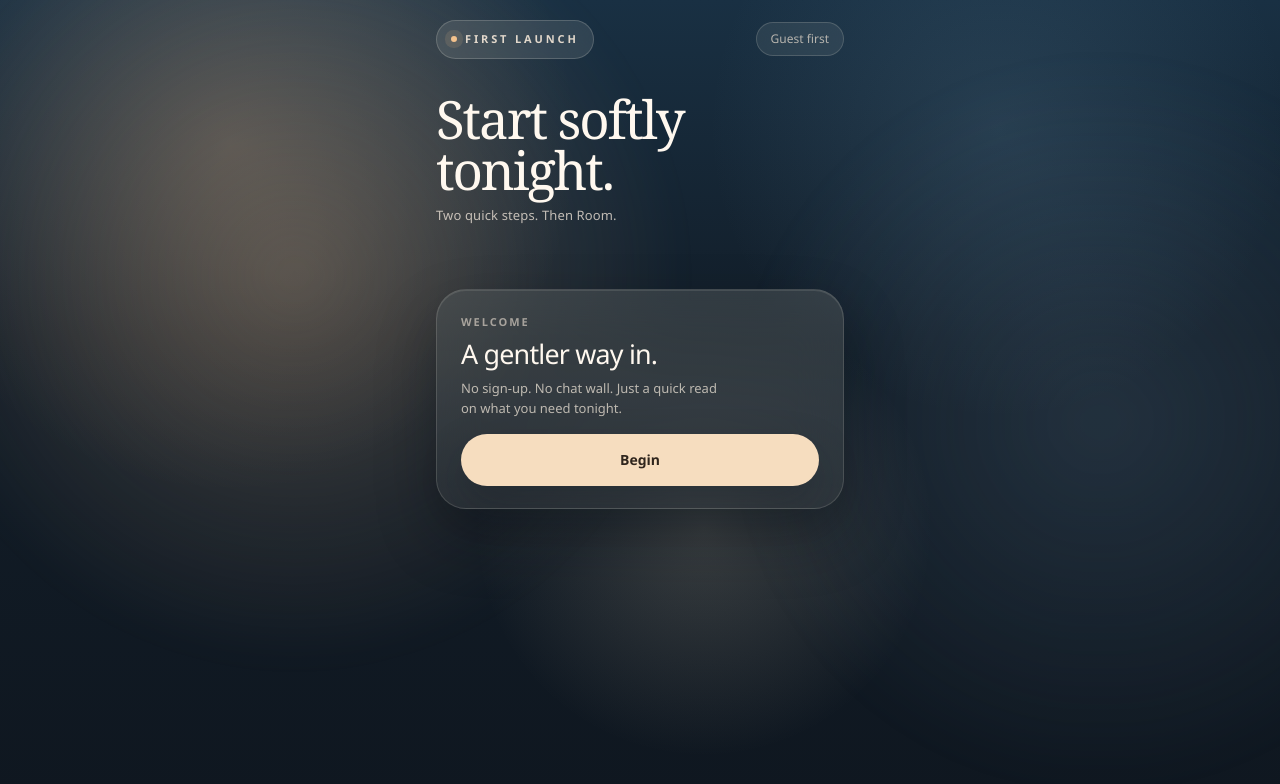
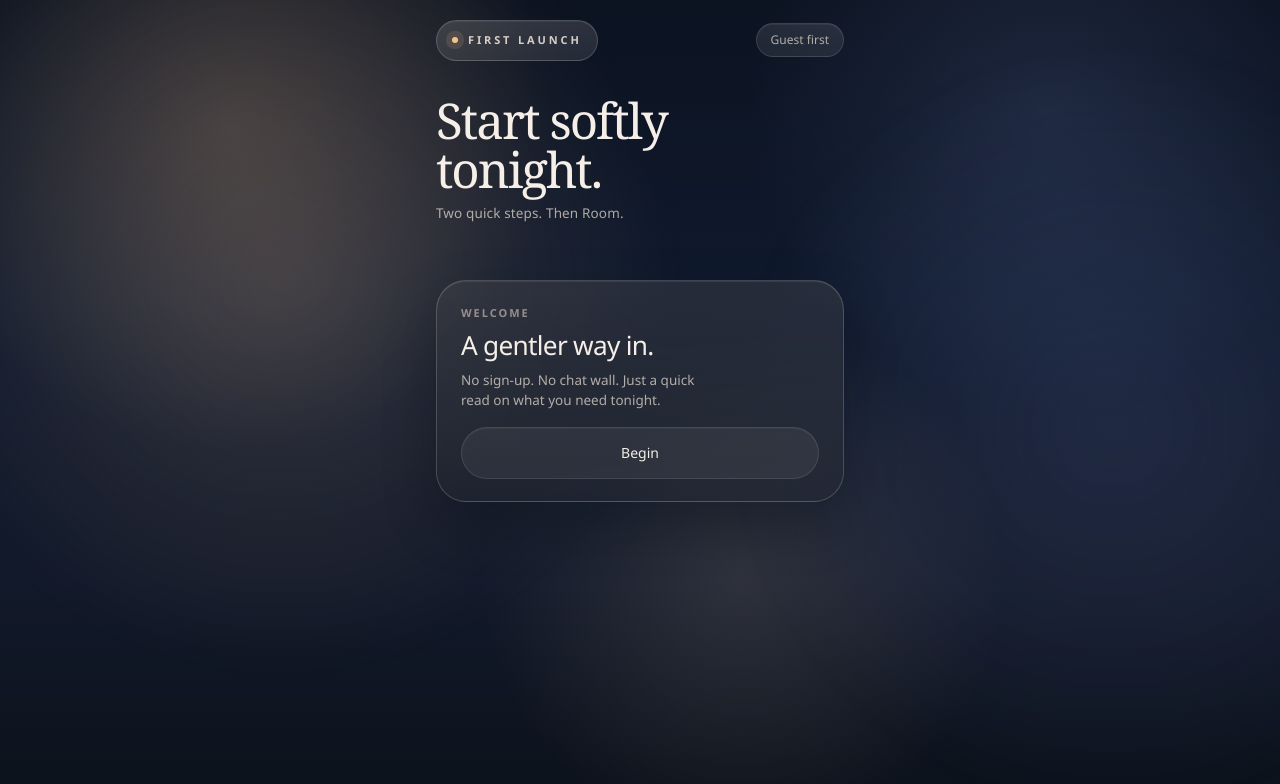
Before and after one commit to lizhongyuanuk-lab/AI-sleep-companion-web-app, a Next.js app: page / in a window 1280 px wide. Shown: the top 784 px of the page. Built offline with nearby package versions, Linux system fonts and the light colour scheme.

Commit message:
refine onboarding interactions and align first-launch specs

```diff
--- a/app/first-launch-flow.module.css
+++ b/app/first-launch-flow.module.css
@@ -3,34 +3,53 @@
   min-height: 100vh;
   overflow-x: clip;
   overflow-y: auto;
+  --shell-bg: rgba(255, 255, 255, 0.09);
+  --shell-bg-strong: rgba(255, 255, 255, 0.13);
+  --shell-bg-soft: rgba(255, 255, 255, 0.05);
+  --shell-border: rgba(255, 248, 239, 0.12);
+  --shell-border-strong: rgba(255, 248, 239, 0.18);
+  --shell-shadow: 0 22px 52px rgba(4, 9, 16, 0.28);
+  --text-primary: rgba(255, 248, 239, 0.96);
+  --text-secondary: rgba(239, 229, 216, 0.7);
+  --text-tertiary: rgba(236, 224, 209, 0.54);
+  --text-muted: rgba(236, 224, 209, 0.42);
+  --action-warm: #f3dbc0;
+  --action-warm-text: #34281f;
   background:
-    radial-gradient(circle at 18% 18%, rgba(244, 186, 134, 0.22), transparent 28%),
-    radial-gradient(circle at 78% 16%, rgba(110, 151, 178, 0.18), transparent 24%),
-    radial-gradient(circle at 55% 66%, rgba(248, 230, 197, 0.18), transparent 26%),
-    linear-gradient(180deg, #193043 0%, #121d28 42%, #0f1720 100%);
-  color: #f8f2ea;
+    radial-gradient(circle at 18% 16%, rgba(245, 196, 146, 0.18), transparent 26%),
+    radial-gradient(circle at 82% 14%, rgba(116, 135, 198, 0.16), transparent 24%),
+    radial-gradient(circle at 58% 72%, rgba(255, 228, 196, 0.12), transparent 28%),
+    linear-gradient(180deg, #0c1321 0%, #101a2e 38%, #12192a 72%, #0c121b 100%);
+  color: var(--text-primary);
+  font-family:
+    "Satoshi",
+    "General Sans",
+    "Plus Jakarta Sans",
+    var(--font-geist-sans),
+    var(--font-sans),
+    sans-serif;
 }
 
 .backgroundGlow {
   position: absolute;
-  inset: auto auto 16% -8%;
-  width: 62vw;
-  height: 62vw;
+  inset: auto auto 14% -10%;
+  width: 64vw;
+  height: 64vw;
   border-radius: 999px;
-  background: radial-gradient(circle, rgba(248, 206, 161, 0.22), transparent 70%);
-  filter: blur(14px);
+  background: radial-gradient(circle, rgba(249, 203, 154, 0.16), transparent 68%);
+  filter: blur(18px);
   pointer-events: none;
 }
 
 .backgroundGlowSecondary {
   position: absolute;
-  top: 8%;
-  right: -14%;
-  width: 56vw;
-  height: 56vw;
+  top: 7%;
+  right: -16%;
+  width: 58vw;
+  height: 58vw;
   border-radius: 999px;
-  background: radial-gradient(circle, rgba(114, 147, 173, 0.18), transparent 72%);
-  filter: blur(18px);
+  background: radial-gradient(circle, rgba(115, 131, 190, 0.16), transparent 72%);
+  filter: blur(22px);
   pointer-events: none;
 }
 
@@ -56,16 +75,19 @@
 .eyebrow {
   display: inline-flex;
   align-items: center;
-  gap: 8px;
-  border: 1px solid rgba(255, 246, 230, 0.18);
-  background: rgba(255, 250, 242, 0.1);
-  padding: 10px 14px;
+  gap: 10px;
+  border: 1px solid var(--shell-border-strong);
+  background:
+    linear-gradient(180deg, rgba(255, 248, 239, 0.09), rgba(255, 248, 239, 0.05)),
+    var(--shell-bg-soft);
+  padding: 11px 15px;
   border-radius: 999px;
-  color: rgba(249, 236, 220, 0.88);
+  color: rgba(249, 236, 220, 0.84);
   font-size: 11px;
   font-weight: 600;
   letter-spacing: 0.26em;
   text-transform: uppercase;
+  box-shadow: inset 0 1px 0 rgba(255, 248, 239, 0.06);
   backdrop-filter: blur(18px);
 }
 
@@ -78,13 +100,16 @@
 }
 
 .authPill {
-  border: 1px solid rgba(255, 246, 230, 0.16);
+  border: 1px solid var(--shell-border);
   border-radius: 999px;
-  background: rgba(255, 250, 242, 0.08);
+  background:
+    linear-gradient(180deg, rgba(255, 248, 239, 0.06), rgba(255, 248, 239, 0.03)),
+    var(--shell-bg-soft);
   padding: 10px 14px;
-  color: rgba(236, 224, 209, 0.72);
+  color: var(--text-secondary);
   font-size: 12px;
   line-height: 1;
+  box-shadow: inset 0 1px 0 rgba(255, 248, 239, 0.05);
   backdrop-filter: blur(18px);
 }
 
@@ -97,10 +122,10 @@
 
 .heroTitle {
   margin: 0;
-  color: #fff8ef;
+  color: var(--text-primary);
   font-family: "Baskerville", "Iowan Old Style", Georgia, serif;
-  font-size: clamp(2.1rem, 7.4vw, 3.3rem);
-  line-height: 0.98;
+  font-size: clamp(2.12rem, 7.1vw, 3.08rem);
+  line-height: 1;
   letter-spacing: -0.04em;
   text-wrap: balance;
 }
@@ -108,60 +133,59 @@
 .heroDescription {
   margin: 0;
   max-width: 14rem;
-  color: rgba(238, 228, 216, 0.78);
-  font-size: 13px;
-  line-height: 1.5;
+  color: var(--text-secondary);
+  font-size: 13.5px;
+  line-height: 1.52;
   letter-spacing: 0.01em;
 }
 
 .progress {
-  margin-top: 10px;
+  margin-top: 14px;
   display: flex;
-  gap: 6px;
+  gap: 8px;
 }
 
 .progressTrack {
-  height: 8px;
+  height: 7px;
   flex: 1;
   border-radius: 999px;
-  background: rgba(255, 250, 242, 0.12);
+  border: 1px solid rgba(255, 248, 239, 0.04);
+  background: rgba(255, 248, 239, 0.08);
   overflow: hidden;
 }
 
 .progressFill {
   height: 100%;
   border-radius: 999px;
-  background: linear-gradient(90deg, rgba(248, 214, 177, 0.9), rgba(244, 192, 129, 0.92));
-  box-shadow: 0 8px 20px rgba(244, 194, 141, 0.26);
+  background: linear-gradient(90deg, rgba(247, 219, 184, 0.84), rgba(243, 196, 138, 0.88));
+  box-shadow: 0 8px 18px rgba(244, 194, 141, 0.18);
 }
 
 .panelWrap {
-  margin-top: clamp(32px, 8vh, 72px);
+  margin-top: clamp(30px, 7vh, 64px);
   display: grid;
-  gap: 12px;
+  gap: 14px;
 }
 
 .panel {
-  border: 1px solid rgba(255, 246, 230, 0.14);
+  border: 1px solid var(--shell-border-strong);
   background:
-    linear-gradient(180deg, rgba(255, 250, 244, 0.14), rgba(255, 250, 244, 0.08)),
-    rgba(16, 24, 32, 0.42);
+    linear-gradient(180deg, rgba(255, 248, 239, 0.1), rgba(255, 248, 239, 0.04)),
+    rgba(12, 18, 28, 0.38);
   border-radius: 30px;
-  padding: 18px 18px 18px;
-  box-shadow:
-    0 28px 60px rgba(5, 12, 18, 0.32),
-    inset 0 1px 0 rgba(255, 248, 239, 0.1);
+  padding: 20px 20px 19px;
+  box-shadow: var(--shell-shadow), inset 0 1px 0 rgba(255, 248, 239, 0.08);
   backdrop-filter: blur(24px);
 }
 
 .panelHeader {
   display: grid;
-  gap: 8px;
+  gap: 9px;
 }
 
 .panelKicker {
   margin: 0;
-  color: rgba(245, 233, 218, 0.58);
+  color: var(--text-tertiary);
   font-size: 11px;
   font-weight: 600;
   letter-spacing: 0.18em;
@@ -170,19 +194,20 @@
 
 .panelTitle {
   margin: 0;
-  color: #fff8ef;
+  color: var(--text-primary);
   max-width: 15rem;
-  font-size: clamp(1.26rem, 4vw, 1.68rem);
-  line-height: 1.14;
-  letter-spacing: -0.03em;
+  font-size: clamp(1.24rem, 4vw, 1.64rem);
+  line-height: 1.16;
+  letter-spacing: -0.028em;
+  font-weight: 560;
   text-wrap: balance;
 }
 
 .panelDescription {
   margin: 0;
   max-width: 16.5rem;
-  color: rgba(239, 229, 216, 0.74);
-  font-size: 13px;
+  color: var(--text-secondary);
+  font-size: 13.5px;
   line-height: 1.55;
 }
 
@@ -194,17 +219,34 @@
 
 .optionButton {
   width: 100%;
-  border: 1px solid rgba(255, 247, 236, 0.1);
-  background: rgba(255, 252, 247, 0.06);
+  border: 1px solid var(--shell-border);
+  background:
+    linear-gradient(180deg, rgba(255, 248, 239, 0.045), rgba(255, 248, 239, 0.02)),
+    var(--shell-bg-soft);
   border-radius: 20px;
   padding: 14px 14px 13px;
   text-align: left;
   color: inherit;
+  box-shadow: inset 0 1px 0 rgba(255, 248, 239, 0.04);
   transition:
     transform 180ms ease,
     border-color 180ms ease,
     background-color 180ms ease,
-    box-shadow 180ms ease;
+    box-shadow 180ms ease,
+    translate 180ms ease;
+}
+
+.optionButton:hover,
+.optionButton:focus-visible {
+  transform: translateY(-0.5px);
+  border-color: rgba(255, 248, 239, 0.16);
+  background:
+    linear-gradient(180deg, rgba(255, 248, 239, 0.058), rgba(255, 248, 239, 0.028)),
+    rgba(255, 255, 255, 0.07);
+  box-shadow:
+    inset 0 1px 0 rgba(255, 248, 239, 0.05),
+    0 10px 22px rgba(7, 15, 22, 0.08);
+  outline: none;
 }
 
 .optionButton:active {
@@ -212,24 +254,26 @@
 }
 
 .optionButtonSelected {
-  border-color: rgba(247, 213, 173, 0.48);
+  border-color: rgba(247, 213, 173, 0.34);
   background:
-    linear-gradient(180deg, rgba(246, 223, 196, 0.18), rgba(246, 223, 196, 0.08)),
+    linear-gradient(180deg, rgba(246, 223, 196, 0.12), rgba(246, 223, 196, 0.04)),
     rgba(255, 252, 247, 0.08);
-  box-shadow: 0 16px 32px rgba(7, 15, 22, 0.16);
+  box-shadow:
+    0 16px 34px rgba(7, 15, 22, 0.14),
+    inset 0 1px 0 rgba(255, 246, 230, 0.08);
 }
 
 .optionTitle {
   margin: 0;
-  color: #fff8ef;
+  color: var(--text-primary);
   font-size: 14px;
   line-height: 1.35;
-  font-weight: 600;
+  font-weight: 560;
 }
 
 .optionMeta {
   margin: 6px 0 0;
-  color: rgba(236, 224, 209, 0.62);
+  color: var(--text-secondary);
   font-size: 12px;
   line-height: 1.45;
 }
@@ -247,7 +291,8 @@
 
 .primaryButton,
 .secondaryButton,
-.ghostButton {
+.ghostButton,
+.backButton {
   display: inline-flex;
   min-height: 52px;
   width: 100%;
@@ -267,30 +312,64 @@
 }
 
 .primaryButton {
-  background: #f6ddbf;
-  color: #2f251d;
-  box-shadow: 0 18px 40px rgba(14, 22, 30, 0.26);
+  border-color: rgba(255, 255, 255, 0.1);
+  background: rgba(255, 255, 255, 0.06);
+  color: #f3eee7;
+  font-weight: 500;
+  box-shadow: inset 0 1px 0 rgba(255, 248, 239, 0.04);
 }
 
 .primaryButton:disabled {
-  background: rgba(246, 221, 191, 0.32);
-  color: rgba(47, 37, 29, 0.52);
+  border-color: rgba(255, 255, 255, 0.06);
+  background: rgba(255, 255, 255, 0.03);
+  color: rgba(243, 238, 231, 0.42);
+  box-shadow: none;
 }
 
 .secondaryButton {
-  border-color: rgba(255, 245, 232, 0.16);
-  background: rgba(255, 252, 247, 0.08);
-  color: #fff8ef;
+  border-color: var(--shell-border);
+  background:
+    linear-gradient(180deg, rgba(255, 248, 239, 0.06), rgba(255, 248, 239, 0.03)),
+    var(--shell-bg-soft);
+  color: var(--text-primary);
+  box-shadow: inset 0 1px 0 rgba(255, 248, 239, 0.04);
 }
 
 .ghostButton {
   background: transparent;
-  color: rgba(240, 229, 214, 0.7);
+  color: var(--text-secondary);
+}
+
+.backButton {
+  border-color: rgba(255, 255, 255, 0.1);
+  background: rgba(255, 255, 255, 0.06);
+  color: #f3eee7;
+  font-weight: 500;
+  box-shadow: inset 0 1px 0 rgba(255, 248, 239, 0.04);
+}
+
+.primaryButton:hover,
+.primaryButton:focus-visible,
+.secondaryButton:hover,
+.secondaryButton:focus-visible,
+.ghostButton:hover,
+.ghostButton:focus-visible,
+.backButton:hover,
+.backButton:focus-visible {
+  transform: translateY(-0.5px);
+  background: #f3e7df;
+  border-color: rgba(255, 255, 255, 0.24);
+  box-shadow:
+    inset 0 1px 0 rgba(255, 255, 255, 0.7),
+    0 8px 18px rgba(231, 204, 184, 0.12);
+  color: #2d2630;
+  outline: none;
 }
 
 .primaryButton:not(:disabled):active,
 .secondaryButton:active,
-.ghostButton:active {
+.ghostButton:active,
+.backButton:active {
   transform: scale(0.99);
 }
 
@@ -300,8 +379,11 @@
   overflow: hidden;
   min-height: 232px;
   border-radius: 28px;
-  border: 1px solid rgba(255, 246, 230, 0.16);
-  background: rgba(255, 252, 247, 0.08);
+  border: 1px solid var(--shell-border);
+  background:
+    linear-gradient(180deg, rgba(255, 248, 239, 0.05), rgba(255, 248, 239, 0.02)),
+    var(--shell-bg-soft);
+  box-shadow: inset 0 1px 0 rgba(255, 248, 239, 0.04);
 }
 
 .previewThemeForest,
@@ -359,7 +441,7 @@
   position: absolute;
   inset: 24px;
   border-radius: 24px;
-  border: 1px solid rgba(255, 247, 233, 0.12);
+  border: 1px solid rgba(255, 247, 233, 0.1);
   background: linear-gradient(180deg, rgba(255, 252, 247, 0.08), rgba(255, 252, 247, 0.02));
 }
 
@@ -387,9 +469,12 @@
   width: fit-content;
   align-items: center;
   border-radius: 999px;
-  background: rgba(14, 22, 29, 0.28);
+  border: 1px solid rgba(255, 248, 239, 0.1);
+  background:
+    linear-gradient(180deg, rgba(255, 248, 239, 0.08), rgba(255, 248, 239, 0.04)),
+    rgba(14, 22, 29, 0.24);
   padding: 8px 12px;
-  color: rgba(255, 248, 239, 0.82);
+  color: rgba(255, 248, 239, 0.78);
   font-size: 11px;
   letter-spacing: 0.12em;
   text-transform: uppercase;
@@ -407,7 +492,7 @@
 .previewDescription {
   margin: 0;
   max-width: 12rem;
-  color: rgba(238, 228, 216, 0.76);
+  color: var(--text-secondary);
   font-size: 12px;
   line-height: 1.45;
 }
@@ -415,18 +500,18 @@
 .resultInfoBlock {
   margin-top: 16px;
   border-radius: 22px;
-  border: 1px solid rgba(255, 247, 233, 0.05);
+  border: 1px solid rgba(255, 247, 233, 0.06);
   background:
-    linear-gradient(180deg, rgba(255, 252, 247, 0.045), rgba(255, 252, 247, 0.028)),
-    rgba(255, 252, 247, 0.02);
-  padding: 14px 15px;
-  box-shadow: inset 0 1px 0 rgba(255, 248, 239, 0.03);
+    linear-gradient(180deg, rgba(255, 252, 247, 0.04), rgba(255, 252, 247, 0.022)),
+    rgba(255, 252, 247, 0.018);
+  padding: 15px 16px;
+  box-shadow: inset 0 1px 0 rgba(255, 248, 239, 0.025);
 }
 
 .resultInfoLine {
   margin: 0;
-  color: rgba(236, 227, 214, 0.64);
-  font-size: 11.5px;
+  color: rgba(236, 227, 214, 0.6);
+  font-size: 11.75px;
   line-height: 1.5;
 }
 
@@ -455,7 +540,7 @@
 
 .loadingCopy {
   margin: 0;
-  color: rgba(239, 229, 216, 0.8);
+  color: rgba(239, 229, 216, 0.78);
   max-width: 15rem;
   font-size: 13px;
   line-height: 1.5;
@@ -463,7 +548,7 @@
 
 .loadingMeta {
   margin: 0;
-  color: rgba(236, 224, 209, 0.54);
+  color: var(--text-tertiary);
   font-size: 12px;
   line-height: 1.45;
 }
@@ -479,10 +564,13 @@
 .redirectCard {
   width: min(100%, 22rem);
   border-radius: 28px;
-  border: 1px solid rgba(255, 246, 230, 0.12);
-  background: rgba(17, 25, 33, 0.48);
+  border: 1px solid var(--shell-border);
+  background:
+    linear-gradient(180deg, rgba(255, 248, 239, 0.08), rgba(255, 248, 239, 0.03)),
+    rgba(17, 25, 33, 0.42);
   padding: 26px 22px;
   text-align: center;
+  box-shadow: var(--shell-shadow);
   backdrop-filter: blur(22px);
 }
 
--- a/app/first-launch-flow.tsx
+++ b/app/first-launch-flow.tsx
@@ -245,45 +245,31 @@ export function FirstLaunchFlow() {
   const handleSelectQ1 = (value: Q1State) => {
     updateDraft({
       q1_state: value,
-    });
-  };
-
-  const handleContinueToQ2 = () => {
-    if (!draft.q1_state) {
-      return;
-    }
-
-    updateDraft({
       current_step: "onboarding_q2",
     });
   };
 
   const handleSelectQ2 = (value: Q2SupportStyle) => {
+    if (!draft.q1_state) {
+      return;
+    }
+
+    const nextPreset = buildPostOnboardingSessionPreset({
+      q1State: draft.q1_state,
+      q2SupportStyle: value,
+    });
+
+    writePostOnboardingSessionPreset(nextPreset);
+    setPreset(nextPreset);
     updateDraft({
       q2_support_style: value,
+      current_step: "session_result",
     });
   };
 
   const handleBackToQ1 = () => {
     updateDraft({
       current_step: "onboarding_q1",
-    });
-  };
-
-  const handleContinueToResult = () => {
-    if (!draft.q1_state || !draft.q2_support_style) {
-      return;
-    }
-
-    const nextPreset = buildPostOnboardingSessionPreset({
-      q1State: draft.q1_state,
-      q2SupportStyle: draft.q2_support_style,
-    });
-
-    writePostOnboardingSessionPreset(nextPreset);
-    setPreset(nextPreset);
-    updateDraft({
-      current_step: "session_result",
     });
   };
 
@@ -452,16 +438,6 @@ export function FirstLaunchFlow() {
                   </button>
                 ))}
               </div>
-              <div className={styles.buttonStack}>
-                <button
-                  type="button"
-                  className={styles.primaryButton}
-                  onClick={handleContinueToQ2}
-                  disabled={!draft.q1_state}
-                >
-                  Continue
-                </button>
-              </div>
             </article>
           ) : null}
 
@@ -496,15 +472,7 @@ export function FirstLaunchFlow() {
               <div className={styles.buttonStack}>
                 <button
                   type="button"
-                  className={styles.primaryButton}
-                  onClick={handleContinueToResult}
-                  disabled={!draft.q2_support_style}
-                >
-                  Continue
-                </button>
-                <button
-                  type="button"
-                  className={styles.ghostButton}
+                  className={styles.backButton}
                   onClick={handleBackToQ1}
                 >
                   Back
```
Also changed, not shown: 3 other files (tests, documents, lock files or other folders).
